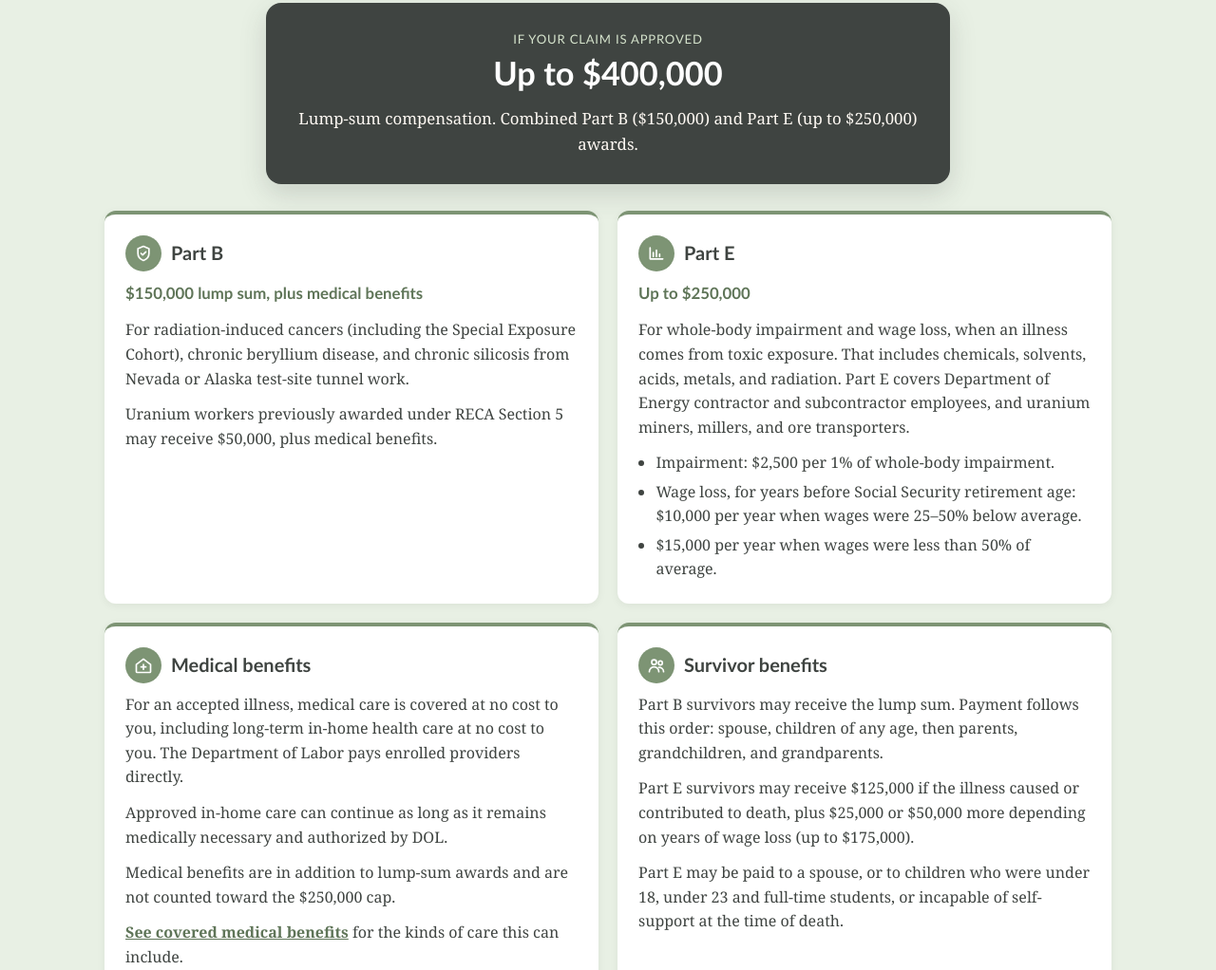
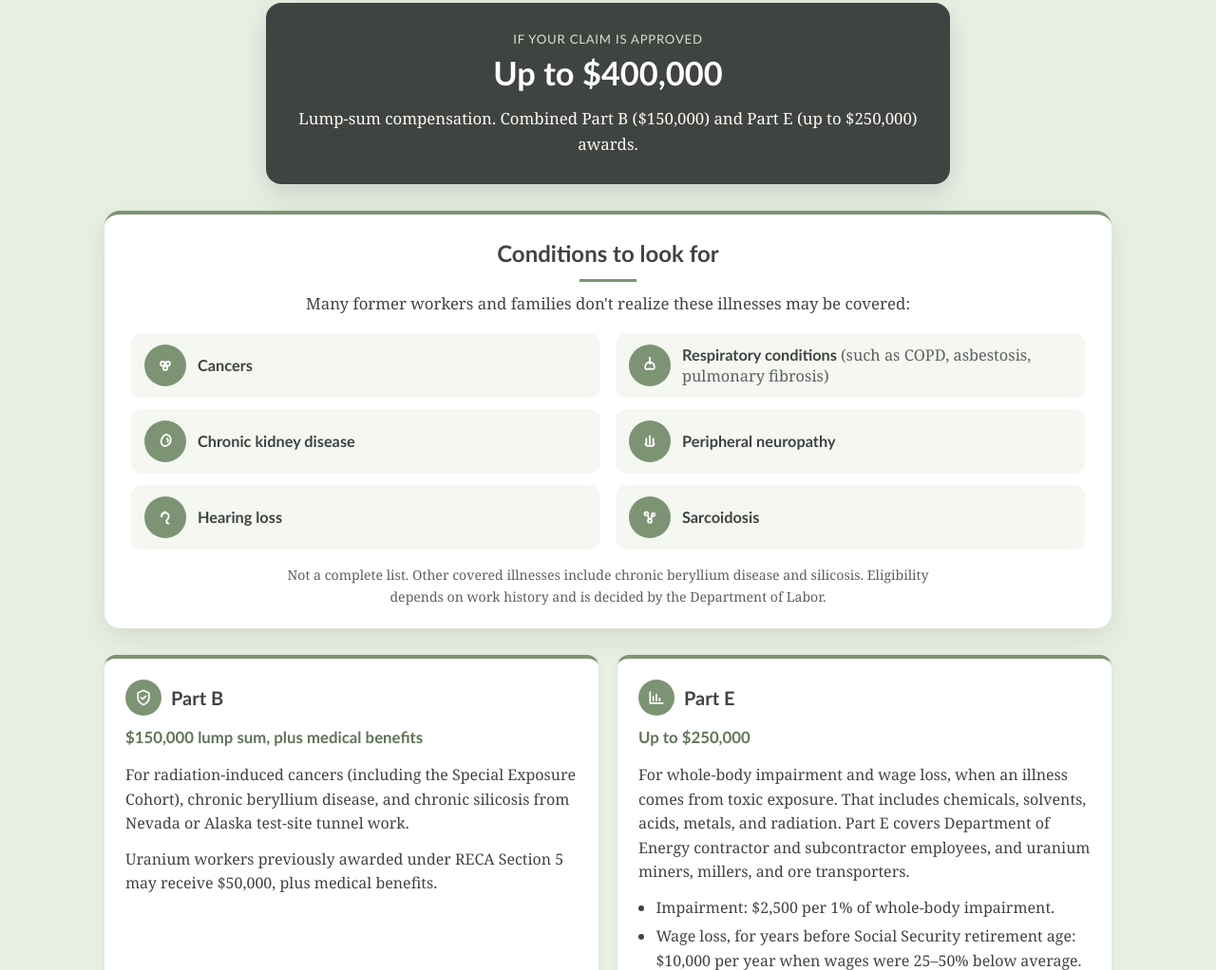
Before and after one commit to daryllenhart1-source/hodlhh-website, a plain HTML site: page index.html in a window 1280 px wide. Shown: the part 2740-3762 px from the top of the page at 95% size. Drawn offline with Linux system fonts and the light colour scheme.

Commit message:
Add a conditions to look for card in the benefits section
List illnesses families may not realize can be covered, with a note that the Department of Labor decides eligibility.

Co-authored-by: daryllenhart1-source <daryllenhart1-source@users.noreply.github.com>

```diff
--- a/index.html
+++ b/index.html
@@ -64,6 +64,17 @@ a:focus-visible{outline:3px solid var(--sage-d);outline-offset:3px}
 .qualify-kicker{font-family:"Trebuchet MS",Arial,sans-serif;letter-spacing:.06em;text-transform:uppercase;font-size:.82rem;color:#d5e3cc;margin:0 0 .4em}
 .qualify-amount{font-family:"Trebuchet MS",Arial,sans-serif;font-size:2.15rem;line-height:1.15;font-weight:bold;margin:0 0 .45em;color:#fff;text-wrap:balance}
 .qualify-highlight-text{margin:0;font-size:1.05rem}
+.conditions{background:var(--white);border-radius:16px;padding:26px 28px 22px;margin-top:28px;box-shadow:0 10px 28px rgba(63,68,65,.12);border-top:4px solid var(--sage)}
+.conditions h3{display:block;font-size:1.5rem;text-align:center;margin:0 0 .4em}
+.conditions h3:after{content:"";display:block;width:60px;height:3px;background:var(--sage);margin:12px auto 0}
+.conditions-lead{text-align:center;max-width:680px;margin:0 auto 18px;font-size:1.05rem}
+.cond-list{list-style:none;display:grid;grid-template-columns:1fr 1fr;gap:12px 16px;margin:0;padding:0}
+.cond-list li{display:flex;align-items:center;gap:12px;background:#f4f7f2;border-radius:12px;padding:12px 14px;margin:0}
+.cond-list .q-ic{width:44px;height:44px}
+.cond-list .q-ic svg{width:22px;height:22px}
+.cond-name{font-family:"Trebuchet MS",Arial,sans-serif;font-weight:bold;color:var(--char);font-size:1.02rem;line-height:1.35}
+.cond-ex{font-weight:normal;font-family:Georgia,"Times New Roman",serif;color:#5c615e}
+.conditions-note{font-size:.88rem;color:#5c615e;margin:16px auto 0;max-width:720px;text-align:center}
 .qualify-grid{display:grid;grid-template-columns:1fr 1fr;gap:20px;margin-top:28px;align-items:stretch}
 .qcard{background:var(--white);border-radius:12px;padding:22px 22px 18px;box-shadow:0 2px 10px rgba(0,0,0,.06);border-top:4px solid var(--sage)}
 .qcard h3{display:flex;align-items:center;gap:10px;font-size:1.25rem;color:var(--char);text-wrap:balance}
@@ -108,6 +119,8 @@ a:focus-visible{outline:3px solid var(--sage-d);outline-offset:3px}
 .qualify-grid{grid-template-columns:1fr}
 .qualify-amount{font-size:1.7rem}
 .qualify-highlight{padding:22px 18px}
+.cond-list{grid-template-columns:1fr}
+.conditions{padding:20px 16px 18px}
 .qualify-cta-actions{flex-direction:column;align-items:stretch}
 .qualify-cta-actions .btn{text-align:center}
 
@@ -149,6 +162,19 @@ a:focus-visible{outline:3px solid var(--sage-d);outline-offset:3px}
 <p class="qualify-amount">Up to $400,000</p>
 <p class="qualify-highlight-text">Lump-sum compensation. Combined Part B ($150,000) and Part E (up to $250,000) awards.</p>
 </div>
+<aside class="conditions" aria-labelledby="conditions-heading">
+<h3 id="conditions-heading">Conditions to look for</h3>
+<p class="conditions-lead">Many former workers and families don't realize these illnesses may be covered:</p>
+<ul class="cond-list">
+<li><span class="q-ic" aria-hidden="true"><svg viewBox="0 0 24 24"><circle cx="9" cy="10" r="2.4"/><circle cx="15" cy="10" r="2.4"/><circle cx="12" cy="15" r="2.4"/></svg></span><span class="cond-name">Cancers</span></li>
+<li><span class="q-ic" aria-hidden="true"><svg viewBox="0 0 24 24"><path d="M12 3v7"/><path d="M12 8c-3.6.6-6 3.2-5.2 7.2.6 1.2 2.4 1.6 5.2.6"/><path d="M12 8c3.6.6 6 3.2 5.2 7.2-.6 1.2-2.4 1.6-5.2.6"/></svg></span><span class="cond-name">Respiratory conditions <span class="cond-ex">(such as COPD, asbestosis, pulmonary fibrosis)</span></span></li>
+<li><span class="q-ic" aria-hidden="true"><svg viewBox="0 0 24 24"><path d="M14.5 4.5c2.8 1.2 4.6 4.4 3.4 8.2-1.2 3.6-4.8 5.6-8 4.2-2.2-1-3.2-4.2-2.2-7.2 1.2-3.6 4-6.2 6.8-5.2z"/><path d="M14 9c1.2.6 1.6 2 .8 3.2"/></svg></span><span class="cond-name">Chronic kidney disease</span></li>
+<li><span class="q-ic" aria-hidden="true"><svg viewBox="0 0 24 24"><path d="M8 15V9M12 15V6M16 15V9"/><path d="M7 15c0 3.2 10 3.2 10 0"/></svg></span><span class="cond-name">Peripheral neuropathy</span></li>
+<li><span class="q-ic" aria-hidden="true"><svg viewBox="0 0 24 24"><path d="M8 11a4 4 0 0 1 8 0c0 2.6-2 3.4-2.6 5.4"/><path d="M13.4 16.6c.2 1.6 1 2.6 2.2 2.6"/><path d="M7.5 11a5 5 0 0 1 5-5"/></svg></span><span class="cond-name">Hearing loss</span></li>
+<li><span class="q-ic" aria-hidden="true"><svg viewBox="0 0 24 24"><circle cx="8" cy="8" r="2"/><circle cx="16" cy="9" r="1.7"/><circle cx="12" cy="16" r="2.1"/><path d="M9.7 9.5l1.2 4.2M14.6 10.4L13.2 14"/></svg></span><span class="cond-name">Sarcoidosis</span></li>
+</ul>
+<p class="conditions-note">Not a complete list. Other covered illnesses include chronic beryllium disease and silicosis. Eligibility depends on work history and is decided by the Department of Labor.</p>
+</aside>
 <div class="qualify-grid">
 <article class="qcard">
 <h3><span class="q-ic" aria-hidden="true"><svg viewBox="0 0 24 24"><path d="M12 3l7 3v6c0 4.5-3 7.5-7 9-4-1.5-7-4.5-7-9V6z"/><path d="M9 12l2 2 4-4"/></svg></span>Part B</h3>
```
